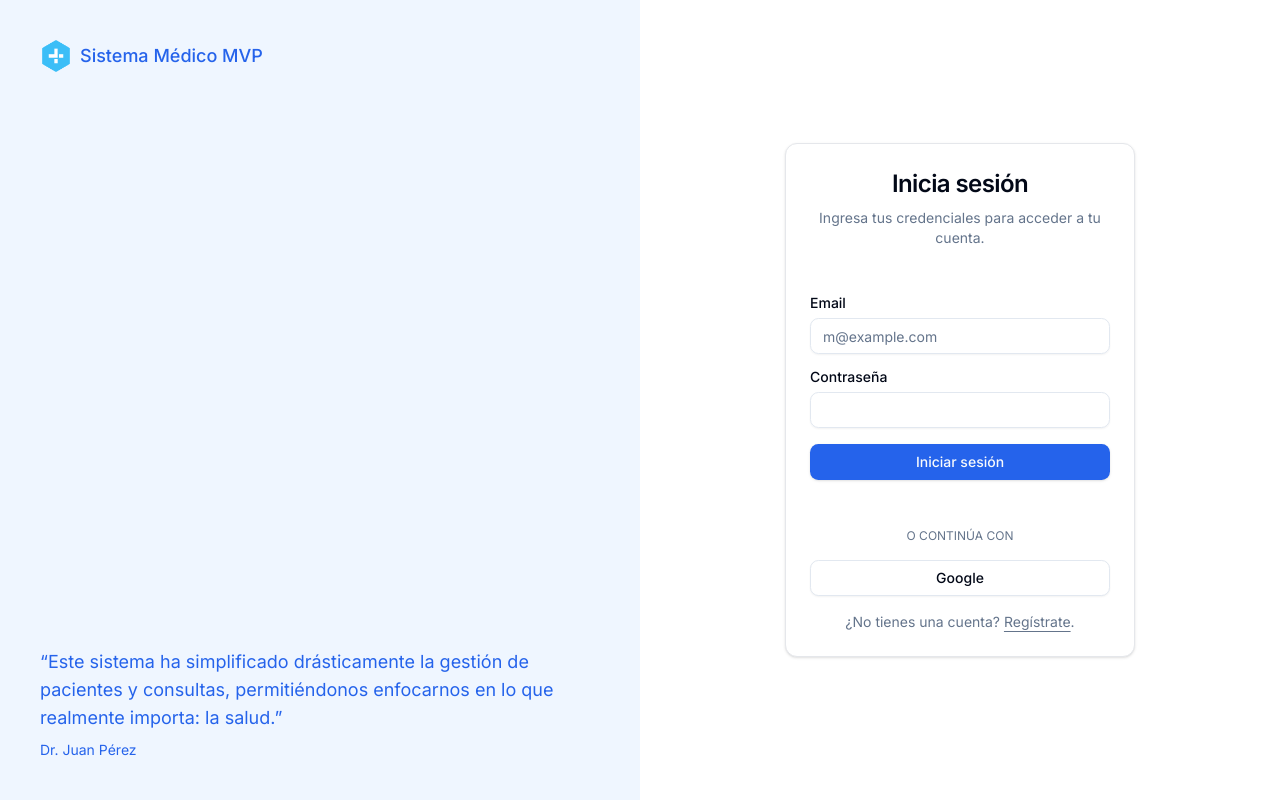
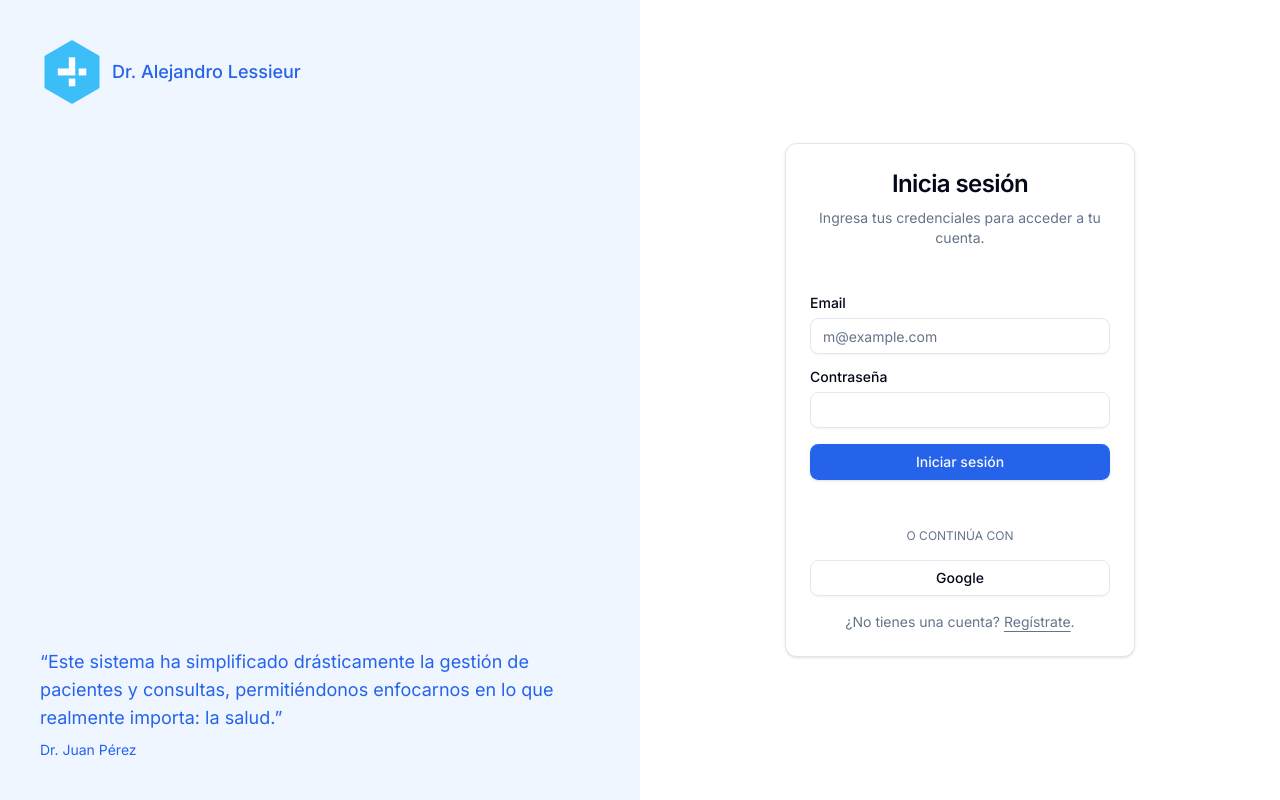
Before and after one commit to aortiz13/sistema-medico-cliente, a Next.js app: page / in a window 1280 px wide. Built offline with nearby package versions, Linux system fonts and the light colour scheme; no server answers.

Commit message:
cambio loook

```diff
--- a/app/page.tsx
+++ b/app/page.tsx
@@ -58,11 +58,11 @@ export default function AuthenticationPage() {
           <Image
             src="/logo.png" // Ruta de tu logo
             alt="Logo Sistema Médico MVP"
-            width={32} // Ajusta el ancho según sea necesario
-            height={32} // Ajusta la altura según sea necesario
+            width={64} // Ajusta el ancho según sea necesario
+            height={64} // Ajusta la altura según sea necesario
             className="mr-2 rounded-full" // Clases de Tailwind para el estilo del logo
           />
-          Sistema Médico MVP
+          Dr. Alejandro Lessieur
         </div>
         <div className="relative z-20 mt-auto">
           <blockquote className="space-y-2">
```
